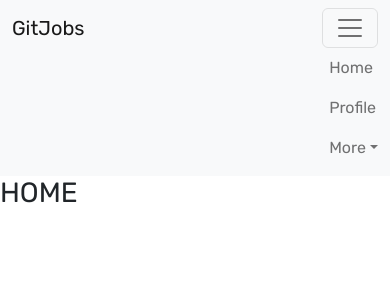
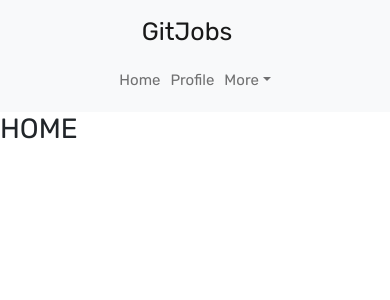
Before and after one commit to Group4-finalPoject/project_job_board, a React (Create React App) app in the folder client/: page /login in a window 390 px wide. Both pictures are taken after typing "name@example.com", "Sample123" into the empty fields and a click on the button "Login". Shown: the top 300 px of the page. Built offline with nearby package versions, Linux system fonts and the light colour scheme; the HTML template or start-up script is replaced by a standard one.

Commit message:
adjusted css for mobile accesibility.

```diff
--- a/client/src/components/Home/Navbar/Navigation.js
+++ b/client/src/components/Home/Navbar/Navigation.js
@@ -2,16 +2,14 @@
 import Nav from 'react-bootstrap/Nav';
 import Navbar from 'react-bootstrap/Navbar';
 import NavDropdown from 'react-bootstrap/NavDropdown';
-import styles from './navbar.css'
 
 function Navigation() {
   return (
     <Navbar bg="light" expand="lg">
-      <Container>
+      <Container className='TESTER'>
         <Navbar.Brand href="#home">GitJobs</Navbar.Brand>
-        <Navbar.Toggle aria-controls="basic-navbar-nav" />
-        <Navbar.Collapse className='d-flex justify-content-end' id="basic-navbar-nav d-flex justify-content-end">
-          <Nav className="">
+        <Navbar.Collapse className='d-flex ' id="basic-navbar-nav d-flex ">
+          <Nav className="navBtns">
             <Nav.Link href="#home">Home</Nav.Link>
             <Nav.Link href="#link">Profile</Nav.Link>
             <NavDropdown title="More" id="basic-nav-dropdown">
--- a/client/src/components/Home/Navbar/navbar.css
+++ /dev/null
@@ -1,3 +0,0 @@
-/* body{
-    background-color: aliceblue;
-} */
--- a/client/src/components/forms/loginForm.js
+++ b/client/src/components/forms/loginForm.js
@@ -35,7 +35,7 @@
           <Form.Control type="password" placeholder="Password" />
         </Form.Group>
         <Form.Group className="mb-3" controlId="formBasicCheckbox">
-          <Form.Check type="checkbox" label="Remember me." />
+          <Form.Check type="checkbox" label="Remember me" />
         </Form.Group>
         <Button variant="primary" type="submit" onClick={() => handleLogIn()}>
           Login
--- a/client/src/components/logIn.js
+++ b/client/src/components/logIn.js
@@ -19,7 +19,7 @@
           <LoginForm/>
           <Card className='btnCard'>
               <section className='main1'>
-                <Button variant="success"className='signUpBtn' >
+                <Button variant="dark"className='signUpBtn' >
                   Go Premium
                 </Button>{''}
               </section>
--- a/client/src/components/logOrSignUp.js
+++ b/client/src/components/logOrSignUp.js
@@ -5,6 +5,7 @@
 import LogIn from './logIn'
 import SignUp from './signup';
 import { useNavigate } from 'react-router-dom';
+import { motion } from "framer-motion"
 
 function LogOrSignUp() {
   const [showLogin, setShowLogin] = useState(false);
@@ -33,15 +34,15 @@
         (<div className='welcomeCard'>
           <Card className='welcomeCardStyle'>
             <h1 className='mainCard1'>
-                Welcome!
+                Welcome to GitJobs,
             </h1>
             <p>Let's Find that Dream job of yours!</p>
             <Card className='btnCard'>
               <section className='main1'>
-                <Button variant="success" className='loginBtn' onClick={() => handleLogInScreen() }>
+                <Button variant="dark" className='loginBtn' onClick={() => handleLogInScreen() }>
                   Log in
                 </Button>{''}
-                <Button variant="success"className='signUpBtn' onClick={() =>  handleSignUpScreen()}>
+                <Button variant="dark"className='signUpBtn' onClick={() =>  handleSignUpScreen()}>
                   Sign up
                 </Button>{''}
               </section>
--- a/client/src/index.css
+++ b/client/src/index.css
@@ -74,7 +74,7 @@
   display: flex;
   justify-content: center;
   align-items: center;
-  height: 200px;
+  height: 80px;
   width: 100%;
 }
 .main1{
@@ -101,6 +101,45 @@
   justify-content: center;
 }
 
+
+/* HOME PAGE */
+/* navbar rows btns */
+@media screen and (max-width: 992px) {
+  .navbar-nav{
+    display: flex;
+    flex-direction: row;
+    justify-content: center;
+  }
+  .TESTER{
+    display: flex;
+    justify-content: center;
+    flex-wrap: nowrap !important;
+    flex-direction: column;
+
+  }
+ .nav-link{
+  margin: 5px;
+
+ }
+ .d-flex {
+  justify-content: center !important;
+  }
+}
+.d-flex {
+  display: flex;
+  justify-content: end;
+  flex-direction: row;
+}
+.navbar-brand{
+  font-size: 25px;
+
+}
+.nav-link{
+  font-size: 15px;
+}
+
+
+
 /* cool stuff */
 .fade-in {
   opacity: 0;
--- a/package.json
+++ b/package.json
@@ -17,6 +17,7 @@
   },
   "dependencies": {
     "bootstrap": "^5.2.3",
+    "framer-motion": "^10.12.8",
     "react-bootstrap": "^2.7.4"
   }
 }
```
Also changed, not shown: 1 other file (tests, documents, lock files or other folders).
